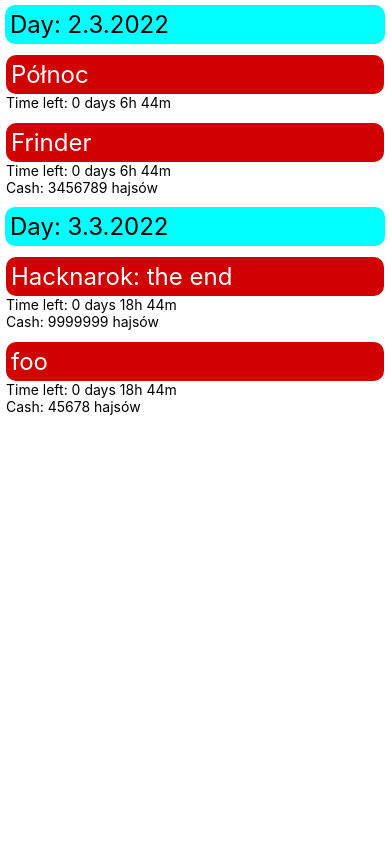
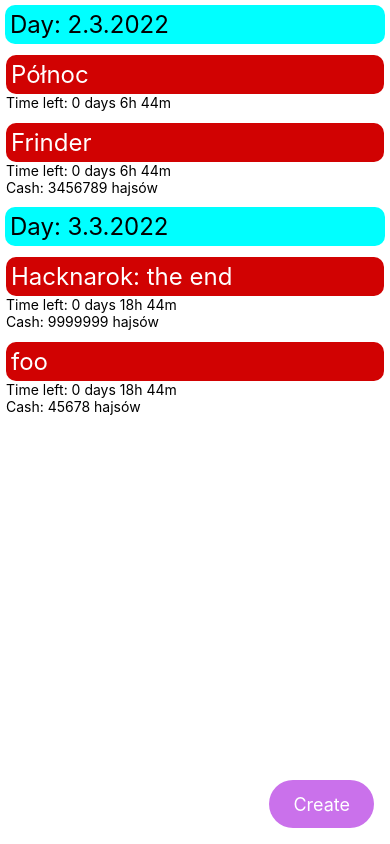
Before and after one commit to mjste/Hacknarok-2022, a React Native app: screen / in a window 390 px wide. Built offline with nearby package versions, Linux system fonts and the light colour scheme.

Commit message:
added FAB on Deadlines screen

```diff
--- a/package.json
+++ b/package.json
@@ -14,7 +14,9 @@
     "expo-status-bar": "~1.2.0",
     "react": "17.0.1",
     "react-dom": "17.0.1",
+    "react-floating-action-button": "^1.0.5",
     "react-native": "0.64.3",
+    "react-native-elements": "^3.4.2",
     "react-native-web": "0.17.1"
   },
   "devDependencies": {
--- a/screens/Deadlines/Deadlines.tsx
+++ b/screens/Deadlines/Deadlines.tsx
@@ -1,19 +1,20 @@
 import React from "react";
-import { StyleSheet, View, Text } from "react-native";
+import { StyleSheet, View, Text, ToastAndroid, Platform } from "react-native";
 import {
   deadlineArray,
   NextDeadline,
   Deadline,
   compare,
 } from "../../components/NextDeadline";
+import { FAB } from "react-native-elements";
 
 // posegreguj po dniach
 
 function Deadlines() {
   let prevDate = 0;
   return (
-    <View>
-      <View style={styles.DeadlinesStyle}>
+    <View style={styles.DeadlinesStyle}>
+      <View style={styles.DeadlinesListStyle}>
         {deadlineArray.sort(compare).map((item, index) => {
           if (item.date.getDate() != prevDate) {
             prevDate = item.date.getDate();
@@ -25,7 +26,15 @@ function Deadlines() {
           return <NextDeadline index={index} key={2 * index} />;
         })}
       </View>
-      <View></View>
+      <FAB
+        title={"Create"}
+        placement={"right"}
+        onPress={() => {
+          if (Platform.OS == "android") {
+            ToastAndroid.show("General Kenobi", ToastAndroid.SHORT);
+          }
+        }}
+      />
     </View>
   );
 }
@@ -34,6 +43,10 @@ export default Deadlines;
 
 const styles = StyleSheet.create({
   DeadlinesStyle: {
+    width: "100%",
+    height: "100%",
+  },
+  DeadlinesListStyle: {
     width: "100%",
     height: "30%",
   },
```
Also changed, not shown: 1 other file (tests, documents, lock files or other folders).
